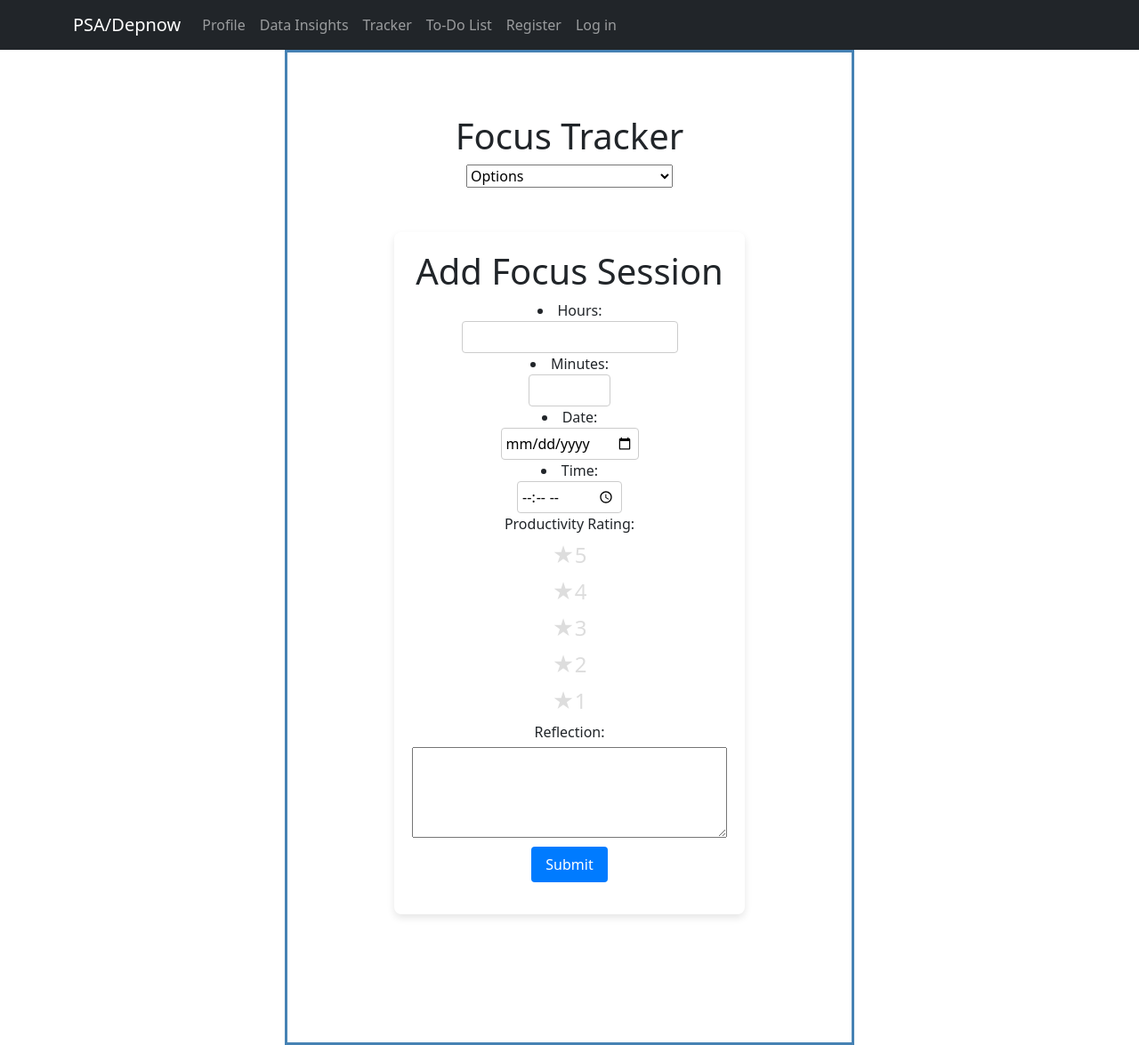
After one commit to 2062GlossyLedge/Depnow_Web_App_, a Django app: template depnowApp/depnowAppMVC/templates/manual_tracker.html in a window 1280 px wide. The commit adds this page. Shown: the whole page at 89% size. Run offline with Django 4.2, Linux system fonts and the light colour scheme; the template is opened without the code that fills it, so the values that code supplies are empty; some libraries are stand-ins or nearby versions.

Commit message:
Implemented basic ui elements for tracker page

```diff
--- /dev/null
+++ b/depnowApp/depnowAppMVC/static/depnowAppMVC/manual_tracker.css
@@ -0,0 +1,79 @@
+body {
+    /* font-family: Arial, sans-serif;
+    background-color: #f0f0f0;
+    margin: 0;
+    padding: 0; */
+}
+
+.manual-tracker-container {
+    box-sizing: border-box;
+    /* width: 600px;
+    max-width: 100%; */
+    margin: 50px;
+    padding: 20px;
+    /* border: 3px solid steelblue; */
+    border-radius: 8px;
+    box-shadow: 0 4px 8px rgba(0, 0, 0, 0.1);
+}
+
+h1 {
+    text-align: center;
+}
+
+#timer {
+    text-align: center;
+}
+
+label {
+    display: block;
+    margin-bottom: 5px;
+}
+
+input[type="number"],
+input[type="date"],
+input[type="time"] {
+    padding: 5px;
+    border: 1px solid #ccc;
+    border-radius: 4px;
+}
+
+button {
+    margin-top: 10px;
+    padding: 8px 16px;
+    background-color: #007bff;
+    color: #fff;
+    border: none;
+    border-radius: 4px;
+    cursor: pointer;
+}
+
+button:hover {
+    background-color: #0056b3;
+}
+
+/* ... (the previous styles remain the same) */
+
+.rating {
+    display: inline-block;
+}
+
+.rating input {
+    display: none;
+}
+
+.rating label {
+    color: #ddd;
+    font-size: 24px;
+}
+
+.rating label:before {
+    content: '\2605'; /* Unicode star symbol */
+}
+
+.rating input:checked ~ label {
+    color: #ffdf00; /* Yellow color for selected stars */
+}
+
+#reflection {
+    width: 100%;
+}
--- /dev/null
+++ b/depnowApp/depnowAppMVC/static/depnowAppMVC/manual_tracker.js
@@ -0,0 +1,31 @@
+function submitFocusSession() {
+    // Get input values
+    var hours = document.getElementById('hours').value;
+    var minutes = document.getElementById('minutes').value;
+    var date = document.getElementById('date').value;
+    var time = document.getElementById('time').value;
+
+    // Combine date and time into a single string
+    var dateTime = date + ' ' + time;
+
+    // Create a JavaScript Date object from the combined date and time string
+    var focusDate = new Date(dateTime);
+
+    // Check if the Date object is valid
+    if (isNaN(focusDate)) {
+        alert('Invalid date or time format. Please enter a valid date and time.');
+        return;
+    }
+
+    // Perform any additional actions with the data (e.g., store it in a database, display it on the page, etc.)
+    console.log('Focus Session Date and Time:', focusDate);
+    console.log('Focus Session Duration:', hours, 'hours', minutes, 'minutes');
+    console.log('Rating:', rating, 'out of 5');
+    console.log('Reflection:', reflection);
+
+    // Optionally, you can submit the form to a server using AJAX or a form submission mechanism
+    // For this example, we will just log the data to the console.
+
+    // Clear the form fields after submission
+    document.getElementById('focusForm').reset();
+}
--- /dev/null
+++ b/depnowApp/depnowAppMVC/static/depnowAppMVC/tracker.css
@@ -0,0 +1,47 @@
+
+#timer {
+    margin: auto;
+    width: 50%;
+    border: 3px solid steelblue;
+    padding: 70px;
+    text-align: center;
+}
+
+
+
+/* ... (the previous styles remain the same) */
+
+/* The modal popup styles */
+.modal {
+    display: none; /* Hidden by default */
+    position: fixed;
+    top: 0;
+    left: 0;
+    width: 100%;
+    height: 100%;
+    background-color: rgba(0, 0, 0, 0.6); /* Semi-transparent black background */
+}
+
+.modal-content {
+    background-color: #fff;
+    max-width: 400px;
+    margin: 100px auto;
+    padding: 20px;
+    border-radius: 4px;
+    box-shadow: 0 4px 8px rgba(0, 0, 0, 0.2);
+}
+
+.close {
+    float: right;
+    font-size: 20px;
+    font-weight: bold;
+    cursor: pointer;
+}
+
+.close:hover {
+    color: #f44336; /* Red color on hover */
+}
+
+#button1 {
+    margin: 50px;
+}
--- /dev/null
+++ b/depnowApp/depnowAppMVC/static/depnowAppMVC/tracker.js
@@ -0,0 +1,131 @@
+// tracker.js
+let stopwatchInterval;
+let countdownInterval;
+let stopwatchTime = 0;
+let countdownTime = 0;
+
+function formatTime(timeInSeconds) {
+  const hours = Math.floor(timeInSeconds / 3600);
+  const minutes = Math.floor((timeInSeconds % 3600) / 60);
+  const seconds = timeInSeconds % 60;
+  return `${hours.toString().padStart(2, '0')}:${minutes.toString().padStart(2, '0')}:${seconds.toString().padStart(2, '0')}`;
+}
+
+function updateStopwatchDisplay() {
+  document.getElementById('stopwatch-display').innerText = formatTime(stopwatchTime);
+}
+
+function startStopwatch() {
+  stopwatchInterval = setInterval(() => {
+    stopwatchTime += 1;
+    updateStopwatchDisplay();
+  }, 1000);
+}
+
+function stopStopwatch() {
+  clearInterval(stopwatchInterval);
+}
+
+function resetStopwatch() {
+  stopStopwatch();
+  stopwatchTime = 0;
+  updateStopwatchDisplay();
+  console.log("sigaigipadgfh");
+
+}
+
+function updateCountdownDisplay() {
+  document.getElementById('countdown-display').innerText = formatTime(countdownTime);
+}
+
+function startCountdown() {
+  const countdownInput = document.getElementById('time-dropdown');
+  countdownTime = parseInt(countdownInput.value.split(':')[0], 10) * 60
+                //  parseInt(countdownInput.value.split(':')[1], 10) * 60 +
+                //  parseInt(countdownInput.value.split(':')[2], 10);
+
+  countdownInterval = setInterval(() => {
+    if (countdownTime > 0) {
+      countdownTime -= 1;
+      updateCountdownDisplay();
+     } //else {
+    //   stopCountdown();
+    //   alert('Countdown finished!');
+    // }
+  }, 1000);
+}
+
+function stopCountdown() {
+  clearInterval(countdownInterval);
+}
+
+function resetCountdown() {
+  stopCountdown();
+  document.getElementById('time-dropdown').value = '00:00:00';
+  countdownTime = 0;
+  updateCountdownDisplay();
+
+}
+
+var initialUrl = window.location.href;
+
+// use json_script
+
+// Show the modal popup
+function showPopup() {
+    var modal = document.getElementById('modal');
+    modal.style.display = 'block';
+}
+
+// Hide the modal popup
+function hidePopup() {
+    var modal = document.getElementById('modal');
+    modal.style.display = 'none';
+}
+
+// Function to execute when the user clicks "Yes, End Session" button in the popup
+function endFocusSession() {
+    // Perform any actions to end the focus session here
+    console.log('Focus session ended.');
+
+    // Hide the popup after the action is performed
+    hidePopup();
+}
+
+// function redirectToTrackerOptions(selectElement) {
+//     console.log("sigaigipadgfh");
+//     var selectedOption = selectElement.value;
+//     //dynamically resolve url
+//         var selectedOptionUrl = selectElement.options[selectElement.selectedIndex].dataset.url;
+//         if (selectedOptionUrl)
+//         {
+//             window.location.href = selectedOptionUrl;
+
+//         }
+//         else
+//         {
+
+//         }
+//             //window.location.href = initalUrl;
+
+
+
+// }
+
+// Rest of your countdown timer functions...
+
+// function updateCountdownDisplay() {
+//   const countdownDisplay = document.getElementById('countdown-time');
+//   countdownDisplay.textContent = formatTime(countdownTime);
+
+//   const circle = document.getElementById('countdown-svg');
+//   const progress = document.querySelector('.countdown-circle-progress');
+
+//   // Calculate the percentage of the countdown time remaining
+//   const percentageRemaining = (countdownTime / initialCountdownTime) * 100;
+
+//   // Update the circle's stroke-dashoffset to display the countdown progress
+//   const circleLength = 2 * Math.PI * 45;
+//   const offset = circleLength - (circleLength * percentageRemaining) / 100;
+//   progress.style.strokeDashoffset = offset;
+//}
--- a/depnowApp/depnowAppMVC/templates/base.html
+++ b/depnowApp/depnowAppMVC/templates/base.html
@@ -42,9 +42,6 @@
           <li class="nav-item">
             <a class="nav-link" href="{% url 'todo_list' %}">To-Do List</a>
           </li>
-          <li class="nav-item">
-            <a class="nav-link" href="{% url 'slideshow' %}">Tutorial</a>
-          </li>
           <ul class="navbar-nav ml-auto">
             {% if user.is_authenticated %}
               <li class="nav-item">
--- /dev/null
+++ b/depnowApp/depnowAppMVC/templates/manual_tracker.html
@@ -0,0 +1,61 @@
+{%extends "tracker.html"%}
+<!DOCTYPE html>
+<html>
+<head>
+    <meta charset='utf-8'>
+    <meta http-equiv='X-UA-Compatible' content='IE=edge'>
+    <title>Page Title</title>
+    <meta name='viewport' content='width=device-width, initial-scale=1'>
+    <link rel='stylesheet' type='text/css' media='screen' href='main.css'>
+    <script src='main.js'></script>
+</head>
+<body>
+    <!DOCTYPE html>
+<html>
+<head>
+    <title>Focus Session Input</title>
+    <link rel="stylesheet" href="styles.css">
+</head>
+<body>
+    {% block Tracker_content %}
+    <div class="manual-tracker-container">
+        <h1>Add Focus Session</h1>
+        <form id="focusForm">
+            <li for="hours">Hours:</li>
+            <input type="number" id="hours" name="hours" min="0">
+            <li for="minutes">Minutes:</li>
+            <input type="number" id="minutes" name="minutes" min="0" max="59">
+            <br>
+            <li for="date">Date:</li>
+            <input type="date" id="date" name="date">
+            <li for="time">Time:</li>
+            <input type="time" id="time" name="time">
+            <br>
+            <label for="rating">Productivity Rating:</label>
+            <div class="rating">
+                <input type="radio" id="star5" name="rating" value="5"><label for="star5">5</label>
+                <input type="radio" id="star4" name="rating" value="4"><label for="star4">4</label>
+                <input type="radio" id="star3" name="rating" value="3"><label for="star3">3</label>
+                <input type="radio" id="star2" name="rating" value="2"><label for="star2">2</label>
+                <input type="radio" id="star1" name="rating" value="1"><label for="star1">1</label>
+            </div>
+            <br>
+            <label for="reflection">Reflection:</label>
+            <textarea id="reflection" name="reflection" rows="4" cols="50"></textarea>
+            <br>
+            <button type="button" onclick="submitFocusSession()">Submit</button>
+
+
+        </form>
+    </div>
+    {%block endFocusSessionButton%}{%endblock endFocusSessionButton%}
+    {%load static%}
+
+    <script src="{% static 'depnowAppMVC/manual_tracker.js' %}"></script>
+    <link rel="stylesheet" href="{% static 'depnowAppMVC/manual_tracker.css' %}">
+    {% endblock Tracker_content %}
+</body>
+</html>
+
+</body>
+</html></html>
--- a/depnowApp/depnowAppMVC/templates/tracker.html
+++ b/depnowApp/depnowAppMVC/templates/tracker.html
@@ -1,12 +1,56 @@
 {% extends "base.html" %}
 <html>
+
 <head>
     <title>Focus Hour Tracker</title>
 </head>
+
 <body>
 
-    <!-- Add your page content here -->
-    <a href="{% url 'home' %}">Home</a>
-    <!-- Add more navigation links as needed -->
+
+    {% block content %}
+    <div id="timer">
+        <h1>Focus Tracker </h1>
+        <select name="tracker_type" onchange="location = this.value;">
+            <option value="" selected disabled>Options</option>
+            <option value="{% url 'stopwatch' %}" data-url="{% url 'stopwatch' %}">Stopwatch</option>
+            <option value="{% url 'countdown_timer'%}" data-url="{% url 'countdown_timer'}">Countdown Timer</option>
+            <option value="{% url 'manual_tracker'%}" data-url="{% url 'manual_tracker'}">Manually add Focus Session
+            </option>
+
+        </select>
+
+        <div>
+            {% block Tracker_content %}{% endblock Tracker_content %}
+        </div>
+
+        <br>
+        {%block endFocusSessionButton%}
+        <div>
+            <button id="button1" type="button" onclick="showPopup()">End Focus Session</button>
+
+            <!-- The modal popup -->
+            <div class="modal" id="modal">
+                <div class="modal-content">
+                    <span class="close" onclick="hidePopup()">&times;</span>
+
+                    <p>Are you sure you want to end the focus session?</p>
+                    <button onclick="endFocusSession()">Yes, End Session</button>
+                </div>
+            </div>
+
+        </div>
+        {%endblock endFocusSessionButton%}
+    </div>
+    {%load static%}
+    <script src="{% static 'depnowAppMVC/tracker.js' %}"></script>
+    <link rel="stylesheet" href="{% static 'depnowAppMVC/tracker.css' %}">
+
+
+    {%endblock content%}
+
+
+
 </body>
+
 </html>
```
Also changed, not shown: depnowApp/depnowAppMVC/templates/countdown_timer.html (added, +41 -0 lines), depnowApp/depnowAppMVC/templates/stopwatch.html (added, +27 -0 lines), depnowApp/depnowAppMVC/urls.py (+8 -2 lines), depnowApp/depnowAppMVC/views.py (+19 -13 lines).
